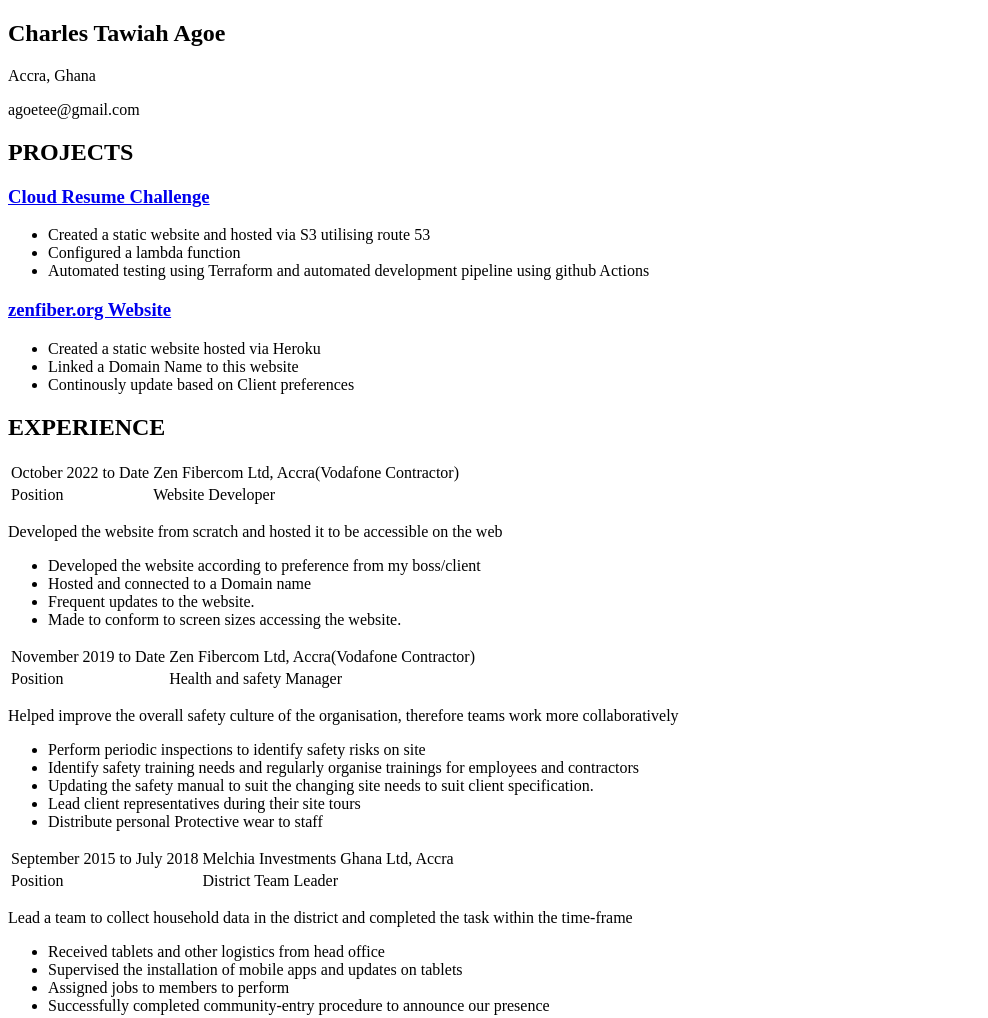
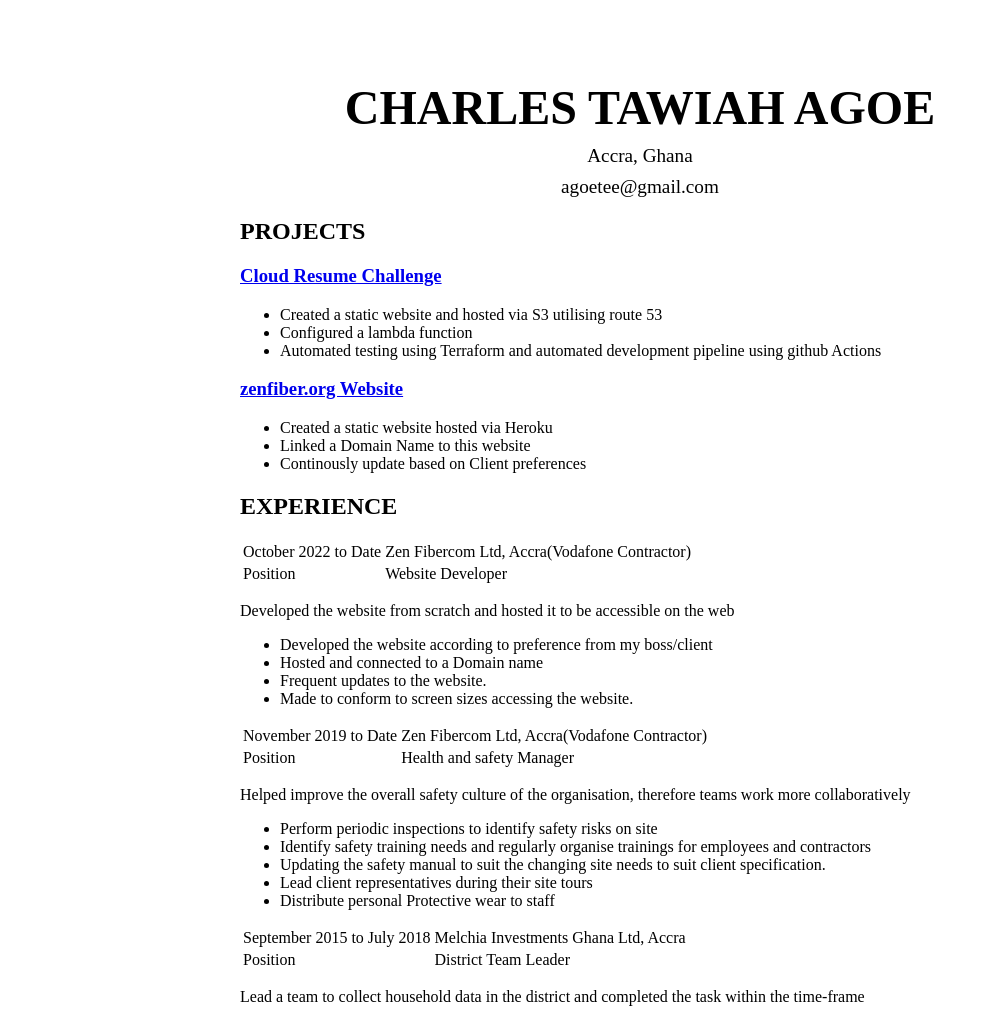
Before and after one commit to agoetee/cloudResume, a plain HTML site: page index.html in a window 1280 px wide. Shown: the top 1018 px of the page, without its empty margins (0-988 px from the left). Drawn offline with nearby package versions, Linux system fonts and the light colour scheme.

Commit message:
style basic info

```diff
--- a/index.html
+++ b/index.html
@@ -6,20 +6,20 @@
     <meta name="viewport" content="width=device-width, initial-scale=1.0">
     <link rel="stylesheet" href="styles.css">
     <link rel="stylesheet" href="https://cdn.jsdelivr.net/npm/bootstrap-icons@1.10.5/font/bootstrap-icons.css">
-    <title>Agoetee Cloud Resume</title>
+    <title>agoetee Cloud Resume</title>
 </head>
 <body>
     <!-- Basic informtion section -->
-
-    <section>
-        <h2>Charles Tawiah Agoe</h2>
-        <p>Accra, Ghana</p>
-        <p>agoetee@gmail.com</p>
+    <section class="basic">
+        <h2 class="basicText name">Charles Tawiah Agoe</h2>
+        <p class="basicText basicSmall location">Accra, Ghana</p>
+        <p class="basicText basicSmall email">agoetee@gmail.com</p>
     </section>
+    <!-- Basic informtion section -->
 
     <!-- Projects section -->
     <section>
-        <h2>PROJECTS</h2>
+        <h2 class="sectionHead">PROJECTS</h2>
         <h3><a href="#">Cloud Resume Challenge</a></h3>
         <ul>
             <li>Created a static website and hosted via S3 utilising route 53</li>
@@ -37,7 +37,7 @@
 
     <!-- Experience section -->
     <section>
-        <h2>EXPERIENCE</h2>
+        <h2 class="sectionHead">EXPERIENCE</h2>
         <div>
             <table>
             <tr>
@@ -103,7 +103,7 @@
 
     <!-- Education section -->
     <section>
-        <h2>EDUCATION</h2>
+        <h2 class="sectionHead">EDUCATION</h2>
         <div>
             <table>
                 <tr>
@@ -121,6 +121,7 @@
 
     <!-- Skills and Certification section -->
     <section>
+        <h2 class="sectionHead">skills and Certification</h2>
         <div>
             <h4>Key Skills</h4>
             <ul>
--- a/styles.css
+++ b/styles.css
@@ -0,0 +1,22 @@
+body {
+    margin: 5em 15rem 1em 15rem;
+}
+
+.basicText {
+    text-align: center;
+}
+.name {
+    text-transform: uppercase;
+    font-size: 3em;
+    margin-bottom: 0.1em;
+}
+.basicSmall {
+    font-size: 1.2em;
+}
+.location {
+    margin-bottom: 0.5em;
+    margin-top: 0.5em;
+}
+.email {
+    margin-top: 0.5em;
+}
```
